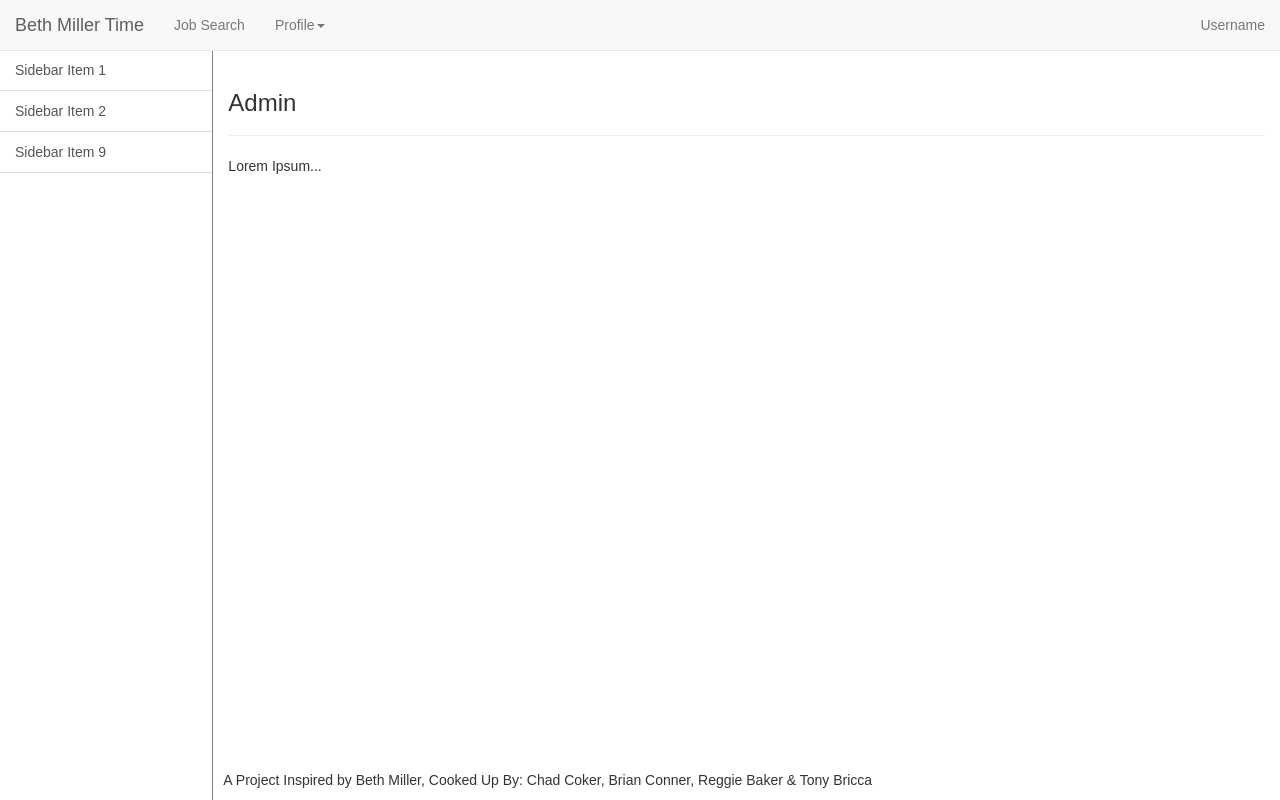
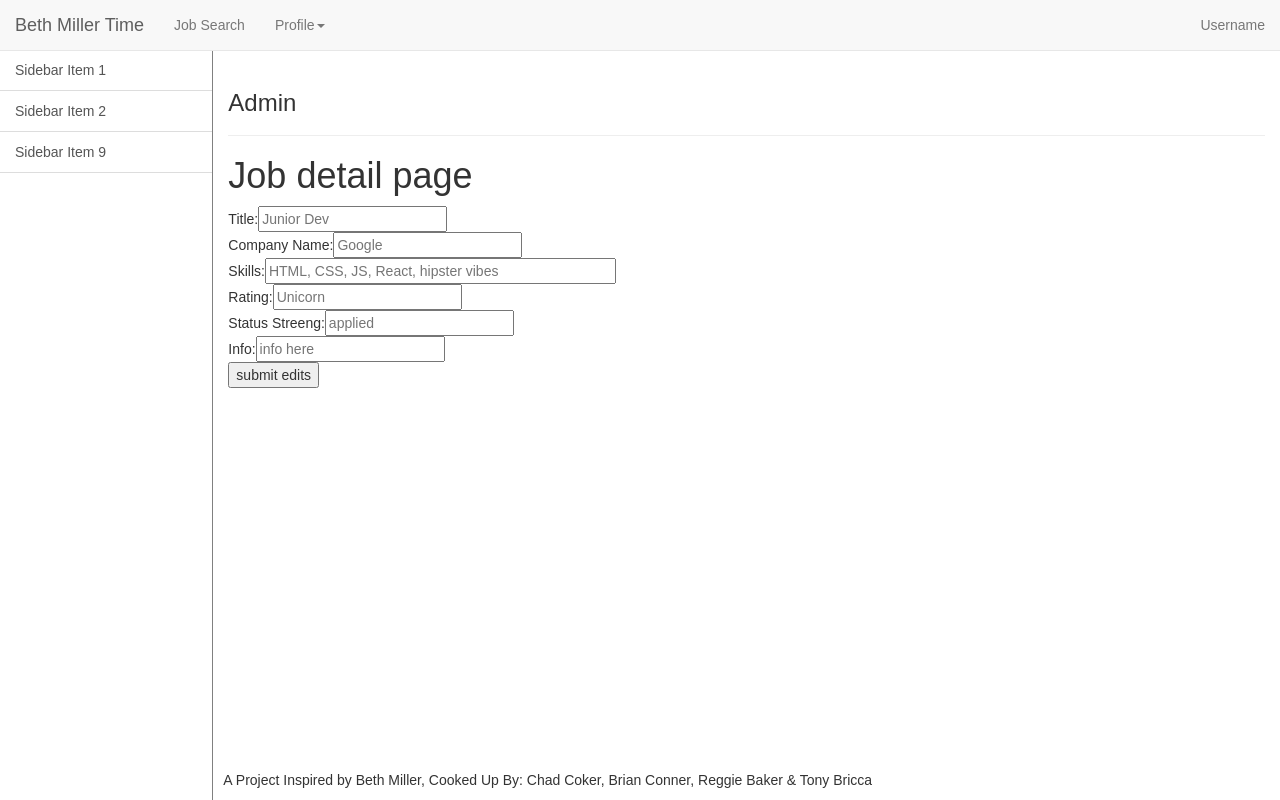
Before and after one commit to willylikestokayak/millertime, a React (Create React App) app in the folder client/: page / in a window 1280 px wide. Built offline with nearby package versions, Linux system fonts and the light colour scheme; no server answers.

Commit message:
changes at 440pm

```diff
--- a/client/src/App.js
+++ b/client/src/App.js
@@ -1,5 +1,6 @@
 import React, { Component } from 'react';
 import './App.css';
+import JobDetail from "./JobDetail";
 
 class App extends Component {
   constructor(props) {
@@ -19,28 +20,28 @@ class App extends Component {
   render() {
     return (
 <div>
-    <div id="header" class="navbar navbar-default navbar-fixed-top">
-        <div class="navbar-header">
-            <button class="navbar-toggle collapsed" type="button" data-toggle="collapse" data-target=".navbar-collapse">
-                <i class="icon-reorder"></i>
+    <div id="header" className="navbar navbar-default navbar-fixed-top">
+        <div className="navbar-header">
+            <button className="navbar-toggle collapsed" type="button" data-toggle="collapse" data-target=".navbar-collapse">
+                <i className="icon-reorder"></i>
             </button>
-            <a class="navbar-brand" href="#">
+            <a className="navbar-brand" href="#">
                 Beth Miller Time
             </a>
         </div>
-        <nav class="collapse navbar-collapse">
-            <ul class="nav navbar-nav">
+        <nav className="collapse navbar-collapse">
+            <ul className="nav navbar-nav">
                 <li>
                     <a href="#">Job Search</a>
                 </li>
-                <li class="dropdown">
-                  <a href="#" class="dropdown-toggle" data-toggle="dropdown">Profile<b class="caret"></b></a>
+                <li className="dropdown">
+                  <a href="#" className="dropdown-toggle" data-toggle="dropdown">Profile<b className="caret"></b></a>
                 </li>
             </ul>
-            <ul class="nav navbar-nav pull-right">
-                <li class="dropdown">
-                    <a href="#" id="nbAcctDD" class="dropdown-toggle" data-toggle="dropdown"><i class="icon-user"></i>Username<i class="icon-sort-down"></i></a>
-                    <ul class="dropdown-menu pull-right">
+            <ul className="nav navbar-nav pull-right">
+                <li className="dropdown">
+                    <a href="#" id="nbAcctDD" className="dropdown-toggle" data-toggle="dropdown"><i className="icon-user"></i>Username<i className="icon-sort-down"></i></a>
+                    <ul className="dropdown-menu pull-right">
                         <li><a href="#">Log Out</a></li>
                     </ul>
                 </li>
@@ -48,32 +49,33 @@ class App extends Component {
         </nav>
     </div>
     <div id="wrapper">
-      <div id="sidebar-wrapper" class="col-md-2">
+      <div id="sidebar-wrapper" className="col-md-2">
                 <div id="sidebar">
-                    <ul class="nav list-group">
+                    <ul className="nav list-group">
                         <li>
-                            <a class="list-group-item" href="#"><i class="icon-home icon-1x"></i>Sidebar Item 1</a>
+                            <a className="list-group-item" href="#"><i className="icon-home icon-1x"></i>Sidebar Item 1</a>
                         </li>
                         <li>
-                            <a class="list-group-item" href="#"><i class="icon-home icon-1x"></i>Sidebar Item 2</a>
+                            <a className="list-group-item" href="#"><i className="icon-home icon-1x"></i>Sidebar Item 2</a>
                         </li>
                         <li>
-                            <a class="list-group-item" href="#"><i class="icon-home icon-1x"></i>Sidebar Item 9</a>
+                            <a className="list-group-item" href="#"><i className="icon-home icon-1x"></i>Sidebar Item 9</a>
                         </li>
                     </ul>
                 </div>
             </div>
 
-            <div id="main-wrapper" class="col-md-10 pull-right">
+            <div id="main-wrapper" className="col-md-10 pull-right">
                 <div id="main">
-                  <div class="page-header">
+                  <div className="page-header">
                     <h3>Admin</h3>
                   </div>
-                  <p>Lorem Ipsum...</p>
+                  {/*PUT THE JOBDETAIL page HERE*/}
+                  <JobDetail obj="sup"/>
                 </div>
 
-                <div class="col-md-12 footer">
-                  <ul class="nav navbar-nav">A Project Inspired by Beth Miller, Cooked Up By: Chad Coker, Brian Conner, Reggie Baker & Tony Bricca</ul>
+                <div className="col-md-12 footer">
+                  <ul className="nav navbar-nav">A Project Inspired by Beth Miller, Cooked Up By: Chad Coker, Brian Conner, Reggie Baker & Tony Bricca</ul>
                 </div>
 
             </div>
--- a/client/src/JobDetail.js
+++ b/client/src/JobDetail.js
@@ -4,10 +4,76 @@ class JobDetail extends Component {
   constructor(props) {
     super(props)
     //sibling of jobList.js
-    this.state = {}
+    this.state = {
+      value: "",
+      name: "Reggie",
+      userData: {
+        title: "Junior Dev",
+        companyName: "Google",
+        skills: "HTML, CSS, JS, React, hipster vibes",
+        rating: "Unicorn",
+        statusString: "applied"
+      }
+    }
 
+    this.handleSubmit = this.handleSubmit.bind(this);
   }
 
+  componentWillReceiveProps() {
+    {/* These props will be piped in on the rerendering of the parent component   */}
+    console.log("receivingPROPS")
+  }
 
+  handleSubmit(e) {
+    console.log("a submit was made")
+    e.preventDefault();
+  }
 
+  render() {
+    return(
+      <div>
+        <h1>Job detail page</h1>
+        <form onSubmit={this.handleSubmit}>
+          Title:
+          <input type="text" placeholder={this.state.userData.title} />
+          <br/>
+
+          Company Name:
+          <input type="text" placeholder={this.state.userData.companyName} />
+          <br />
+
+          Skills:
+          <input type="text" size="40" placeholder={this.state.userData.skills} />
+          <br />
+
+          Rating:
+          <input type="text" placeholder={this.state.userData.rating} />
+          <br />
+
+          Status Streeng:
+          <input type="text" placeholder={this.state.userData.statusString} />
+          <br />
+
+          {/*}
+          Status array dropdownMenu:
+          <br />
+          contactPerson: <br />
+          contactEmail: <br />
+          thankYouSent: <br />
+          firstFollowUp: <br />
+          secondFollowUp: <br />
+          thirdFollowUp: <br />
+          */}
+
+          Info:
+          <input type="text" placeholder="info here" />
+          <br />
+
+          <input type="submit" value="submit edits" />
+        </form>
+      </div>
+    )
+  }
 }
+
+export default JobDetail;
```
Also changed, not shown: 1 other file (tests, documents, lock files or other folders).
